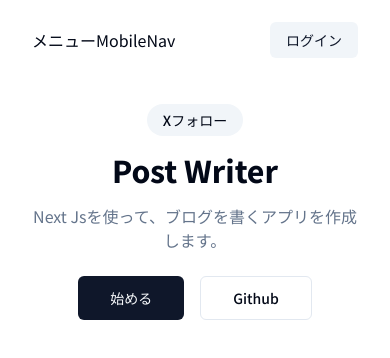
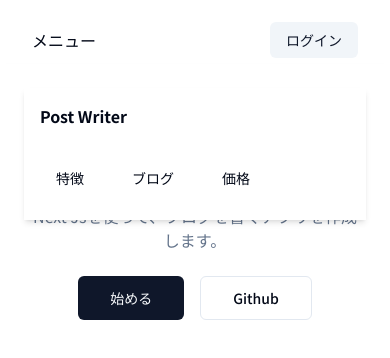
Before and after one commit to Morioka-Ryosuke06/next-study, a Next.js app: page / in a window 390 px wide. Shown: the top 358 px of the page. Built offline with nearby package versions, Linux system fonts and the light colour scheme.

Commit message:
add modal

```diff
--- a/components/main-nav.tsx
+++ b/components/main-nav.tsx
@@ -6,7 +6,7 @@
 import MobileNav from './mobile-nav';
 
 interface MainNavProps {
-  items?: NavItem[];
+  items: NavItem[];
   children?: ReactNode;
 }
 
@@ -28,7 +28,7 @@
       <button className="md:hidden" onClick={() => setShowMobileMenu(!showMobileMenu)}>
         <span>メニュー</span>
       </button>
-      {showMobileMenu && <MobileNav />}
+      {showMobileMenu && <MobileNav items={items} />}
     </div>
   );
 }
--- a/components/mobile-nav.tsx
+++ b/components/mobile-nav.tsx
@@ -1,7 +1,26 @@
-export default function MobileNav() {
+import Link from 'next/link';
+import { siteConfig } from '@/config/site';
+import { NavItem } from '@/types';
+
+interface MobileNavProps {
+  items: NavItem[];
+}
+
+export default function MobileNav({ items }: MobileNavProps) {
   return (
-    <div>
-      <div>MobileNav</div>
+    <div className="fixed top-16 inset-0 z-50 p-6 shadow-md md:hidden animate-in slide-in-from-top-0">
+      <div className="grid gap-6 bg-white p-4 text-popover-foreground shadow-md">
+        <Link href={'/'} className="font-bold">
+          {siteConfig.name}
+        </Link>
+        <nav className="text-sm flex gap-4">
+          {items.map((item, index) => (
+            <Link key={index} href={item.href} className="p-4 font-medium hover:underline">
+              {item.title}
+            </Link>
+          ))}
+        </nav>
+      </div>
     </div>
   );
 }
```
